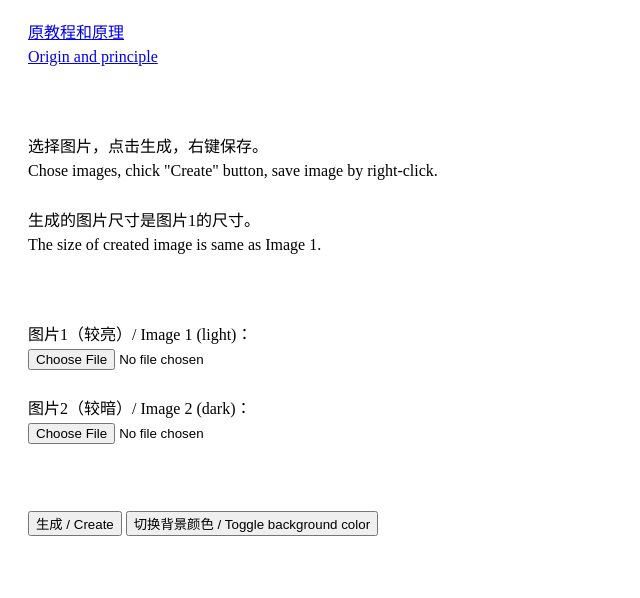
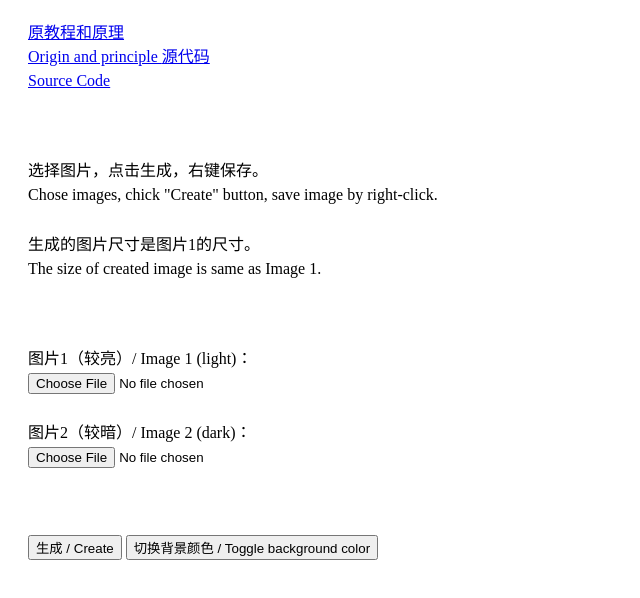
Before and after one commit to agultiga/PolyPNG, a plain HTML site: page index.html in a window 1280 px wide. Shown: the whole page, without its empty margins (0-640 px from the left). Drawn offline with Linux system fonts and the light colour scheme.

Commit message:
Update index.html

```diff
--- a/index.html
+++ b/index.html
@@ -25,6 +25,10 @@
 		<a href="http://tieba.baidu.com/p/3879783064">
 			原教程和原理<br />
 			Origin and principle
+		</a>
+		<a href="https://github.com/zcyzcy88/PolyPNG">
+			源代码<br />
+			Source Code
 		</a>
 	</p>
 
```
